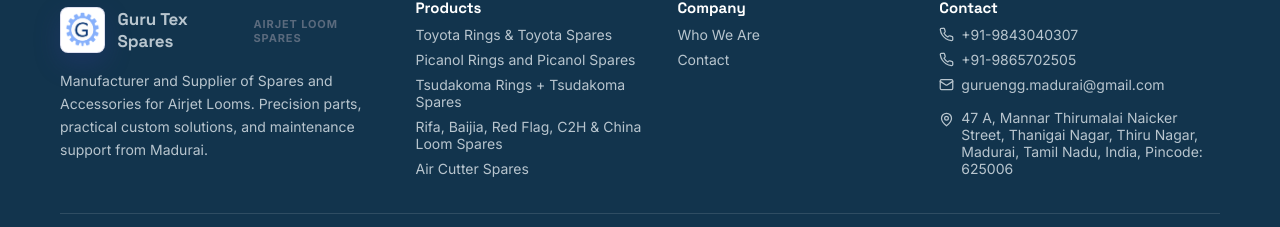
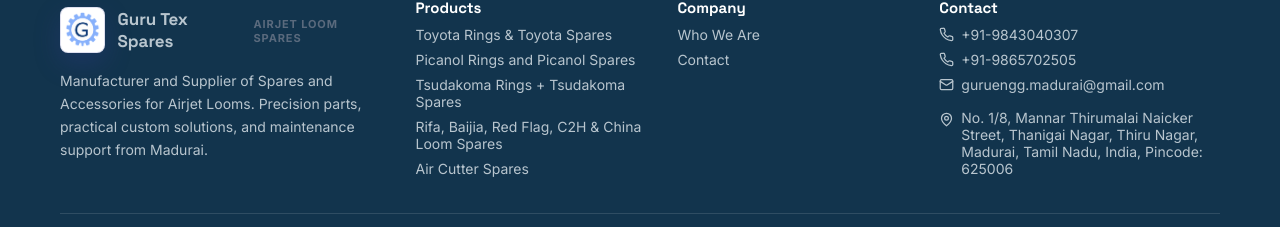
Before and after one commit to DreamCaptureEnt/guruspares, a React (Create React App) app: page / in a window 1280 px wide. Shown: the part 2562-2789 px from the top of the page. Built offline with nearby package versions, Linux system fonts and the light colour scheme; no server answers; a web font is replaced by a local one.

Commit message:
Change address in siteData.js
Updated the address in site data.

```diff
--- a/src/siteData.js
+++ b/src/siteData.js
@@ -4,7 +4,7 @@ export const company = {
   phones: ['+91-9843040307', '+91-9865702505'],
   email: 'guruengg.madurai@gmail.com',
   address: [
-    '47 A, Mannar Thirumalai Naicker Street',
+    'No. 1/8, Mannar Thirumalai Naicker Street',
     'Thanigai Nagar, Thiru Nagar',
     'Madurai, Tamil Nadu, India',
     'Pincode: 625006',
```
